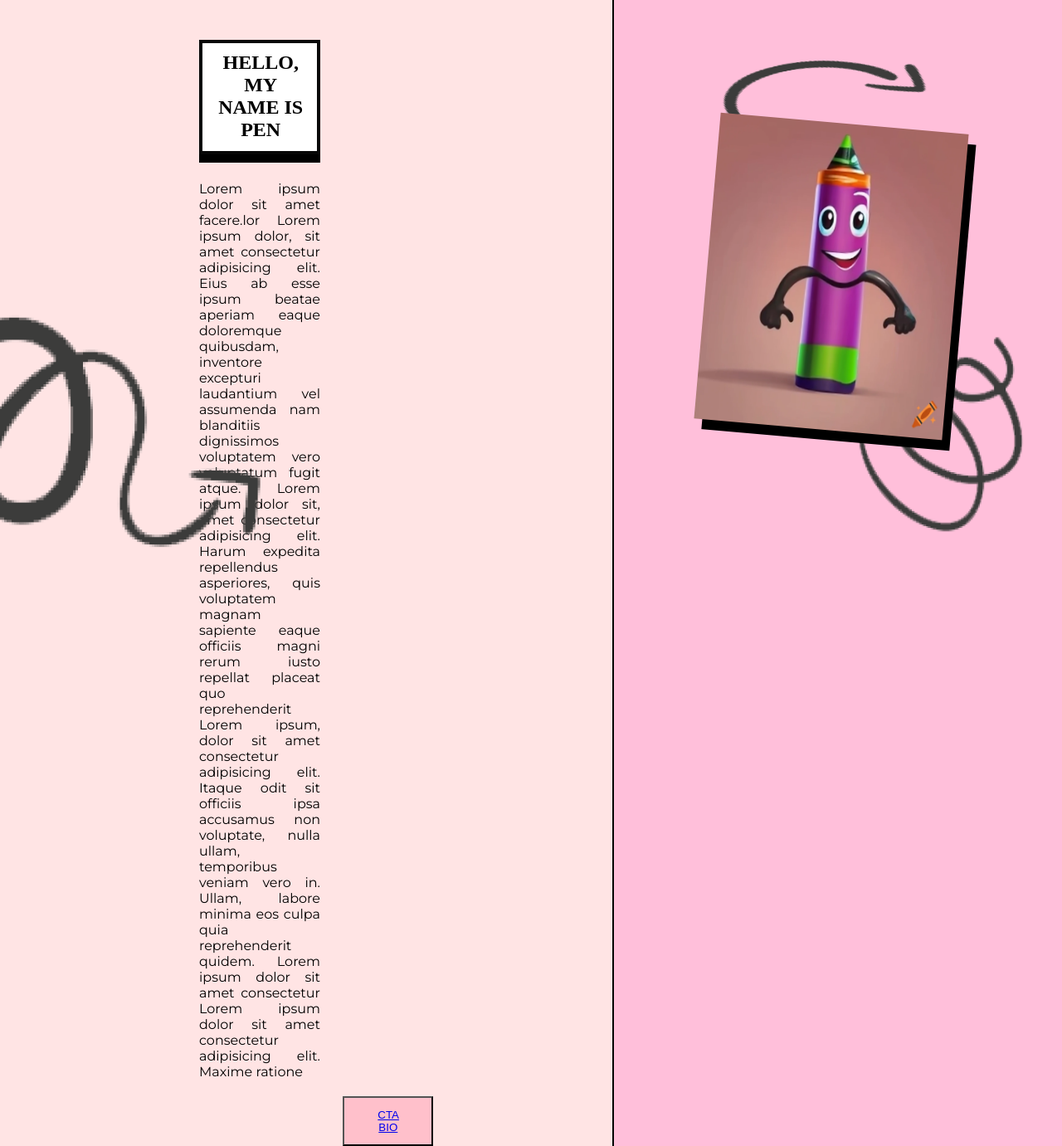
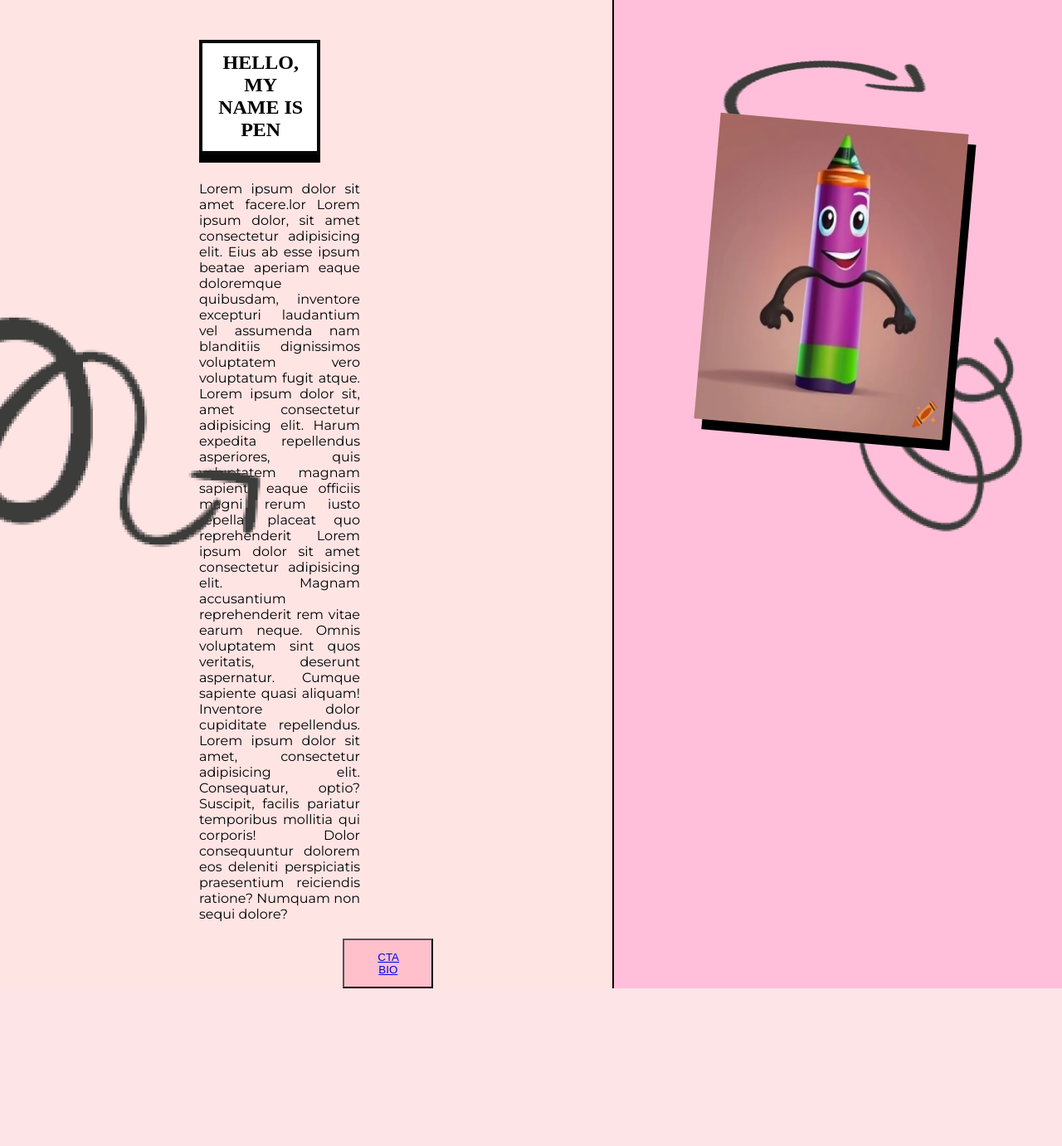
Before and after one commit to nasbous/a-pen-life, a PHP site: page /landing-page.html in a window 1280 px wide. Shown: the part 86-1467 px from the top of the page at 83% size. After the commit the page ends 1277 px from the top, so only its background shows below. Run offline with PHP 8.4, Linux system fonts and the light colour scheme.

Commit message:
dernier changement

```diff
--- a/landing-page.html
+++ b/landing-page.html
@@ -10,10 +10,6 @@
   <link rel="stylesheet" href="https://fonts.googleapis.com/css?family=Lato:400,700&display=swap">
   <link rel="stylesheet" href="https://fonts.googleapis.com/css?family=Montserrat:400,700&display=swap">
 
-
-  <script>
-    console.log();
-  </script>
 
 </head>
 
@@ -37,17 +33,17 @@
     <img class="monImageSerpentin" src="ARROW_1.png" alt="">
     <section class="maPremiereSection">
       <h1 class="monDeuxiemeTitre">HELLO, MY NAME IS PEN</h1>
-      <p class="monPremierParagraphe">Lorem ipsum dolor sit amet facere.lor Lorem ipsum dolor, sit amet
+      <div>
+        <p class="monPremierParagraphe">Lorem ipsum dolor sit amet facere.lor Lorem ipsum dolor, sit amet
         consectetur adipisicing
         elit. Eius ab <span class="spanUn">esse ipsum beatae aperiam eaque doloremque quibusdam, inventore
         </span>
         excepturi laudantium vel assumenda nam blanditiis dignissimos voluptatem vero voluptatum fugit atque.
         Lorem ipsum dolor sit, amet consectetur adipisicing elit. Harum expedita repellendus asperiores, quis
         voluptatem magnam sapiente eaque officiis magni rerum iusto <span class="spanDeux">repellat placeat quo
-          reprehenderit</span> Lorem ipsum, dolor sit amet consectetur adipisicing elit. Itaque odit sit
-        officiis ipsa accusamus non voluptate, nulla ullam, temporibus veniam vero in. Ullam, labore minima eos
-        culpa quia reprehenderit quidem. Lorem ipsum dolor sit amet consectetur Lorem ipsum dolor sit amet
-        consectetur adipisicing elit. Maxime ratione </p>
+          reprehenderit Lorem ipsum dolor sit amet consectetur adipisicing elit. Magnam accusantium reprehenderit rem vitae earum neque. Omnis voluptatem sint quos veritatis, deserunt aspernatur. Cumque sapiente quasi aliquam! Inventore dolor cupiditate repellendus. Lorem ipsum dolor sit amet, consectetur adipisicing elit. Consequatur, optio? Suscipit, facilis pariatur temporibus mollitia qui corporis! Dolor consequuntur dolorem eos deleniti perspiciatis praesentium reiciendis ratione? Numquam non sequi dolore?</span>  </p>
+      </div>
+
 
       <div class="contenerPremierButton">
         <button class="monPremierBouttonCtaBio"> <a href="#">CTA BIO</a></button>
--- a/style.css
+++ b/style.css
@@ -123,7 +123,7 @@ body main section .monPremierParagraphe {
   margin: 0 auto;
   padding-top: 2em;
   font-family: 'Montserrat', sans-serif;
-  margin-right: 3em;
+  width: 100%;
 
 }
 
```
